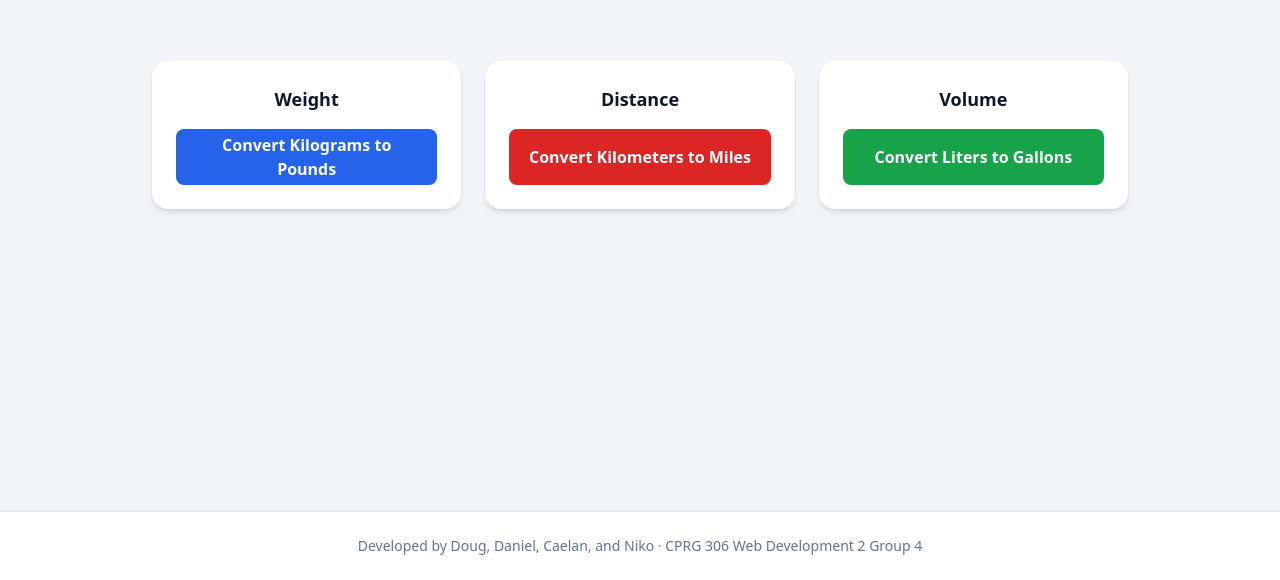
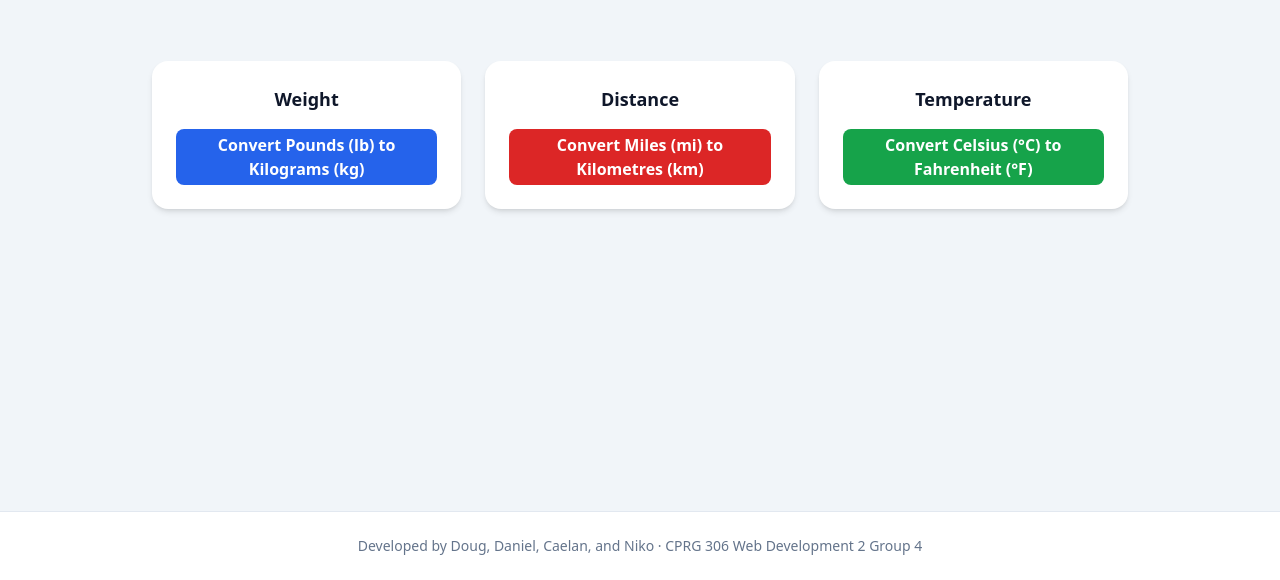
Before and after one commit to NikoDewit/web-development-2-group-4-assignment-1, a website: page index.html in a window 1280 px wide. Shown: the part 220-800 px from the top of the page. Drawn offline with nearby package versions, Linux system fonts and the light colour scheme.

Commit message:
Updated temperature navigation and page names

```diff
--- a/index.html
+++ b/index.html
@@ -40,7 +40,7 @@
 
             <button onclick="window.location.href='weight_calc.html'"
             class="w-full h-14 mt-4 rounded-lg bg-blue-600 px-4 py-2 font-semibold text-white hover:bg-blue-700 transition cursor-pointer inline-flex items-center justify-center">
-            Convert Kilograms to Pounds
+            Convert Pounds (lb) to Kilograms (kg)
             </button>
         </div>
 
@@ -51,18 +51,18 @@
 
             <button onclick="window.location.href='distance_calc.html'"
             class="w-full h-14 mt-4 rounded-lg bg-red-600 px-4 py-2 font-semibold text-white hover:bg-red-700 transition cursor-pointer inline-flex items-center justify-center">
-            Convert Kilometers to Miles
+            Convert Miles (mi) to Kilometres (km)
             </button>
         </div>
 
         <div class="text-center bg-white dark:bg-gray-700 rounded-2xl shadow-md p-6">
             <h3 class="text-lg font-bold text-slate-900 dark:text-slate-100">
-            Volume
+            Temperature
             </h3>
 
-            <button onclick="window.location.href='volume_calc.html'"
+            <button onclick="window.location.href='temperature_calc.html'"
             class="w-full h-14 mt-4 rounded-lg bg-green-600 px-4 py-2 font-semibold text-white hover:bg-green-700 transition cursor-pointer inline-flex items-center justify-center">
-            Convert Liters to Gallons
+            Convert Celsius (°C) to Fahrenheit (°F)
             </button>
         </div>
 
```
Also changed, not shown: weight_calc.html (+1 -1 lines).
